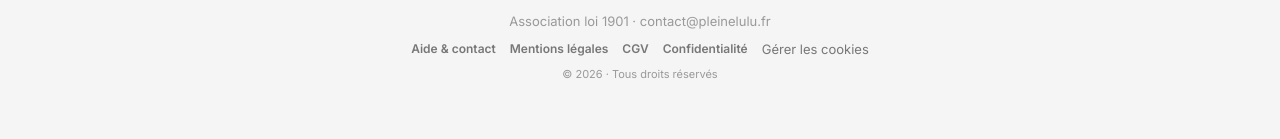
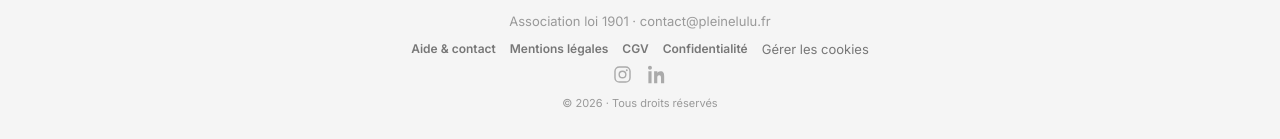
Before and after one commit to totolr/boutique-pleinelulu, a React (Vite) app: page / in a window 1280 px wide. Shown: the part 4161-4300 px from the top of the page. Before the commit the page ends 4274 px from the top, so only its background shows below. Built offline with nearby package versions, Linux system fonts and the light colour scheme; no server answers; the database is empty.

Commit message:
feat: liens Instagram et LinkedIn (footer + page aide)

```diff
--- a/src/App.jsx
+++ b/src/App.jsx
@@ -9,6 +9,7 @@ import CartDrawer from "./components/CartDrawer.jsx";
 import Carousel from "./components/Carousel.jsx";
 import MapZone from "./components/MapZone.jsx";
 import CookieBanner from "./components/CookieBanner.jsx";
+import SocialLinks from "./components/SocialLinks.jsx";
 import Admin from "./pages/Admin.jsx";
 import LegalPage from "./pages/Legal.jsx";
 import SupportPage from "./pages/Support.jsx";
@@ -583,7 +584,8 @@ function Shop() {
             Gérer les cookies
           </button>
         </nav>
-        <span style={{ fontSize: 11 }}>
+        <SocialLinks size={19} />
+        <span style={{ display: "block", marginTop: 12, fontSize: 11 }}>
           © {new Date().getFullYear()} · Tous droits réservés
         </span>
       </footer>
--- /dev/null
+++ b/src/components/SocialLinks.jsx
@@ -0,0 +1,50 @@
+import { INSTAGRAM_URL, LINKEDIN_URL } from "../lib/contact.js";
+
+/*
+ * Liens vers nos réseaux (Instagram, LinkedIn) sous forme d'icônes monochromes
+ * discrètes. Réutilisable n'importe où ; les URL viennent de lib/contact.js.
+ * La couleur suit `currentColor` et s'assombrit au survol (classe .pl-social).
+ */
+
+function InstagramIcon({ size = 20 }) {
+  return (
+    <svg width={size} height={size} viewBox="0 0 24 24" fill="none" aria-hidden="true">
+      <rect x="2.5" y="2.5" width="19" height="19" rx="5.5" stroke="currentColor" strokeWidth="1.8" />
+      <circle cx="12" cy="12" r="4.2" stroke="currentColor" strokeWidth="1.8" />
+      <circle cx="17.4" cy="6.6" r="1.2" fill="currentColor" />
+    </svg>
+  );
+}
+
+function LinkedInIcon({ size = 20 }) {
+  return (
+    <svg width={size} height={size} viewBox="0 0 24 24" fill="currentColor" aria-hidden="true">
+      <path d="M4.98 3.5C4.98 4.88 3.87 6 2.5 6S0 4.88 0 3.5 1.12 1 2.5 1s2.48 1.12 2.48 2.5zM.5 8h4V23h-4V8zm7.5 0h3.83v2.05h.05c.53-1 1.83-2.05 3.77-2.05 4.03 0 4.77 2.65 4.77 6.1V23h-4v-6.6c0-1.57-.03-3.6-2.2-3.6-2.2 0-2.53 1.72-2.53 3.49V23h-4V8z" />
+    </svg>
+  );
+}
+
+export default function SocialLinks({ size = 20, gap = 16 }) {
+  return (
+    <div style={{ display: "flex", gap, justifyContent: "center", alignItems: "center" }}>
+      <a
+        href={INSTAGRAM_URL}
+        target="_blank"
+        rel="noopener noreferrer"
+        className="pl-social"
+        aria-label="Instagram Pleine Lulu"
+      >
+        <InstagramIcon size={size} />
+      </a>
+      <a
+        href={LINKEDIN_URL}
+        target="_blank"
+        rel="noopener noreferrer"
+        className="pl-social"
+        aria-label="LinkedIn Pleine Lulu"
+      >
+        <LinkedInIcon size={size} />
+      </a>
+    </div>
+  );
+}
--- a/src/index.css
+++ b/src/index.css
@@ -202,3 +202,10 @@ body {
   text-decoration: none;
 }
 .pl-footer-link:hover { color: #1a1a1a; }
+
+.pl-social {
+  display: inline-flex;
+  color: #aaa;
+  transition: color 0.15s ease, transform 0.15s ease;
+}
+.pl-social:hover { color: #1a1a1a; transform: translateY(-1px); }
--- a/src/lib/contact.js
+++ b/src/lib/contact.js
@@ -6,4 +6,5 @@
  */
 export const INSTAGRAM_HANDLE = "@pleine.lulu";
 export const INSTAGRAM_URL = "https://www.instagram.com/pleine.lulu/";
+export const LINKEDIN_URL = "https://www.linkedin.com/company/98695995";
 export const CONTACT_EMAIL = "contact@pleinelulu.fr";
--- a/src/pages/Support.jsx
+++ b/src/pages/Support.jsx
@@ -1,4 +1,5 @@
 import Logo from "../components/Logo.jsx";
+import SocialLinks from "../components/SocialLinks.jsx";
 import { CONTACT_EMAIL, INSTAGRAM_HANDLE, INSTAGRAM_URL } from "../lib/contact.js";
 
 /*
@@ -123,6 +124,11 @@ export default function SupportPage() {
             les coordonnées figurent dans nos <a href="/mentions-legales">mentions légales</a>.
           </p>
         </article>
+
+        <div style={{ marginTop: 48, paddingTop: 28, borderTop: "1px solid #00000010", textAlign: "center" }}>
+          <p style={{ fontSize: 13, color: "#999", margin: "0 0 14px" }}>Suivez-nous</p>
+          <SocialLinks size={22} />
+        </div>
       </main>
     </div>
   );
```
